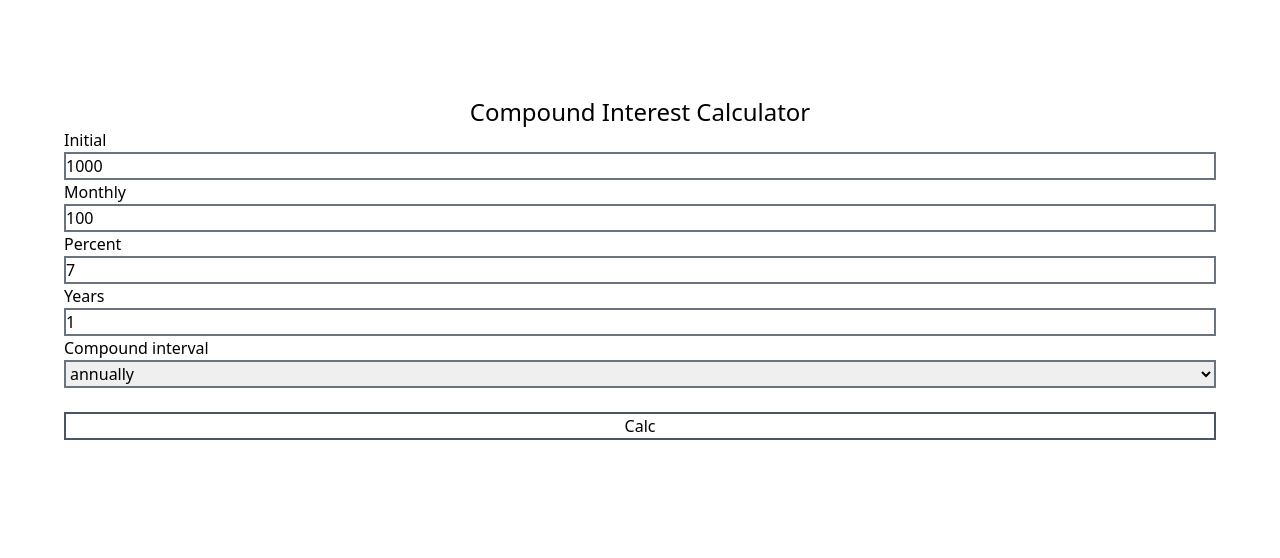
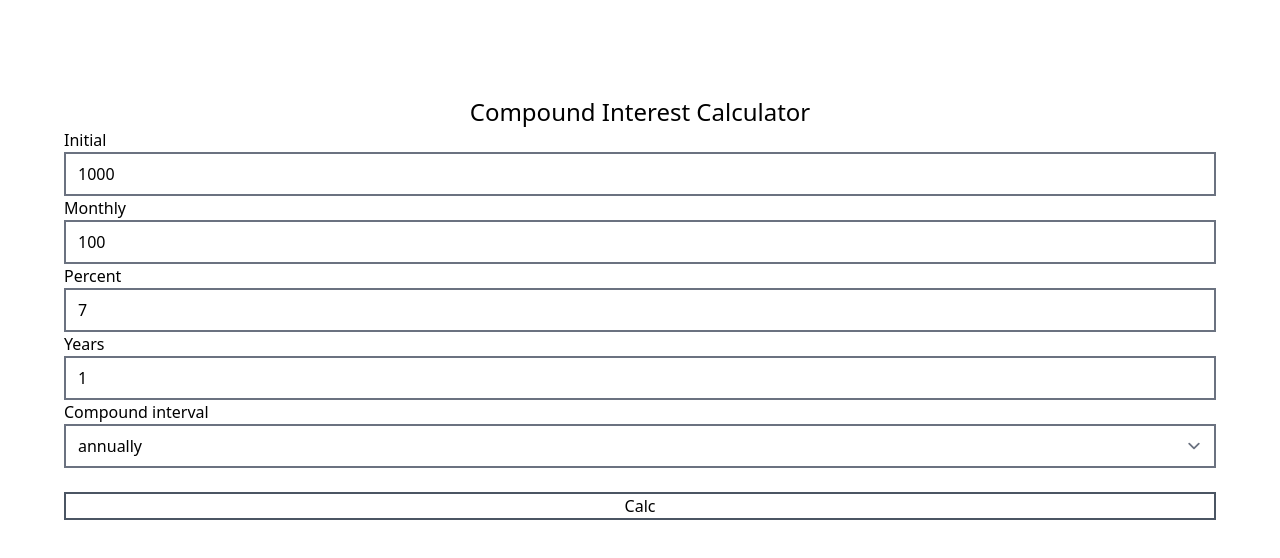
Before and after one commit to NoPoLa/compound-interest-calculator, a Next.js app: page / in a window 1280 px wide. Shown: the top 558 px of the page. Built offline with nearby package versions, Linux system fonts and the light colour scheme.

Commit message:
chore: tailwind forms plugin

```diff
--- a/package.json
+++ b/package.json
@@ -14,6 +14,7 @@
     "react-dom": "18.0.0"
   },
   "devDependencies": {
+    "@tailwindcss/forms": "^0.5.0",
     "@types/node": "17.0.23",
     "@types/react": "18.0.0",
     "@types/react-dom": "18.0.0",
--- a/tailwind.config.js
+++ b/tailwind.config.js
@@ -6,5 +6,5 @@
   theme: {
     extend: {},
   },
-  plugins: [],
+  plugins: [require("@tailwindcss/forms")],
 };
```
Also changed, not shown: 1 other file (tests, documents, lock files or other folders).
